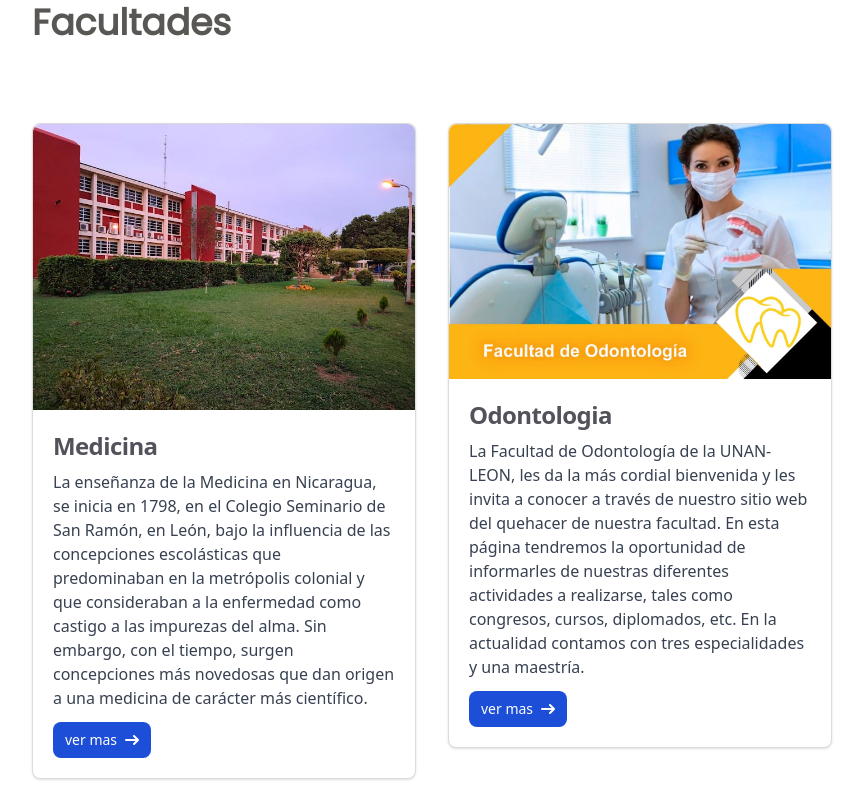
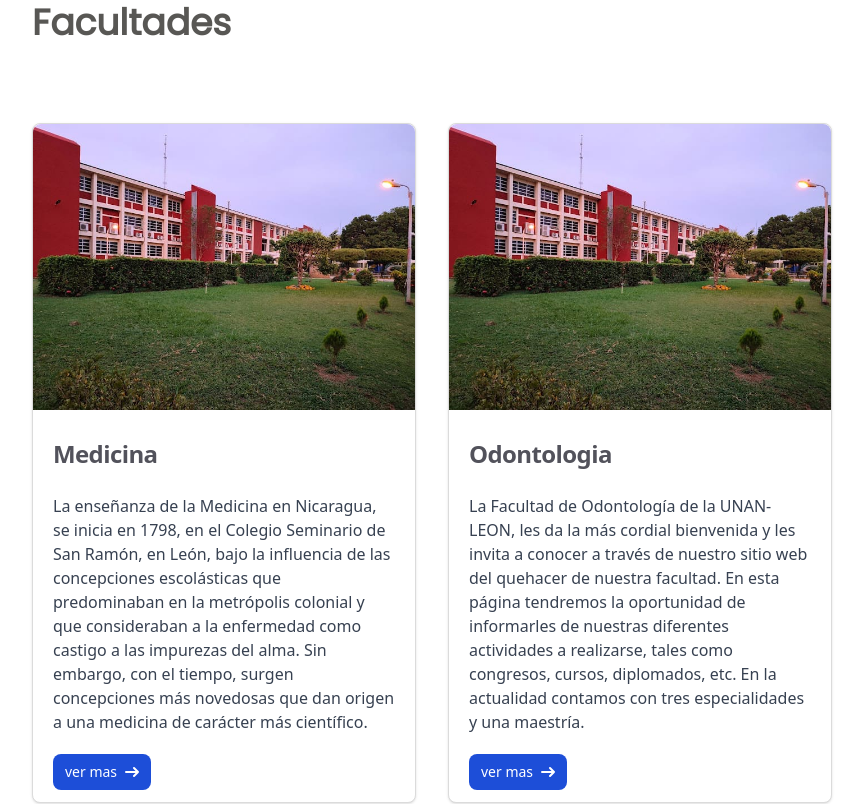
Before and after one commit to Bricret/repositorio-UNAN-Leon, a React (Vite) app: page / in a window 1280 px wide. Shown: the part 1060-1864 px from the top of the page, without its empty margins (32-895 px from the left). Built offline with nearby package versions, Linux system fonts and the light colour scheme.

Commit message:
mejora de tarjetas

```diff
--- a/src/App.jsx
+++ b/src/App.jsx
@@ -1,6 +1,6 @@
 import { Cards } from "./components/facultades/Cards";
 import { MidSite } from "./components/counter/MidSite";
-import { Footer } from "./components/footer/Footer";
+// import { Footer } from "./components/footer/Footer";
 import { Hero } from "./components/hero/Hero";
 import { Header } from "./components/topper/Header";
 
@@ -17,7 +17,7 @@ export const App = (
 
       <MidSite />
 
-      <Footer />
+      {/* <Footer /> */}
     </>
   )
 }
--- a/src/components/Facultades/Card.jsx
+++ /dev/null
@@ -1,35 +0,0 @@
-import PropTypes from 'prop-types';
-
-
-export const Card = (props) => {
-  return (
-        <>
-            <div className="max-w-sm bg-white rounded-lg shadow  sm:my-6 my-6 border-[1px] border-[#dbdbdb]">
-                <a >
-                <img className="rounded-t-lg" src={props.image} />
-                </a>
-                <div className="p-5">
-                    <a>
-                    <h5 className="mb-2 text-2xl font-bold tracking-tight text-zinc-600 ">{props.title}</h5>
-                    </a>
-                    <p className="mb-3 font-normal text-gray-700 ">{props.description}</p>
-                    <a className="inline-flex items-center px-3 py-2 text-sm font-medium text-center text-white bg-blue-700 rounded-lg hover:bg-blue-800 focus:ring-4 focus:outline-none focus:ring-blue-300 " href='#'>
-                    ver mas
-                    <svg className="w-3.5 h-3.5 ml-2" aria-hidden="true" xmlns="http://www.w3.org/2000/svg" fill="none" viewBox="0 0 14 10">
-                        <path stroke="currentColor" strokeLinecap="round" strokeLinejoin="round" strokeWidth="2" d="M1 5h12m0 0L9 1m4 4L9 9"/>
-                    </svg>
-                    </a>
-                </div>
-            </div>
-        </>
-    )
-
-
-
-}
-
-Card.propTypes = {
-    image : PropTypes.any,
-    title : PropTypes.string,
-    description : PropTypes.string,
-}
--- /dev/null
+++ b/src/components/facultades/Card.jsx
@@ -0,0 +1,39 @@
+import PropTypes from 'prop-types';
+
+
+export const Card = (props) => {
+
+    const { image, description, title, link } = props;
+
+  return (
+        <>
+            <div className=" max-w-sm sm:h-[680px] bg-white rounded-lg shadow my-6 border-[1px] border-[#dbdbdb]">
+                <a className=''>
+                <img className="rounded-t-lg max-h-screen" src={ image } />
+                </a>
+                <div className="p-5 ">
+                    <a>
+                    <h5 className="mb-2 py-2 text-2xl font-bold tracking-tight text-zinc-600 ">{ title }</h5>
+                    </a>
+                    <p className="mb-3 font-normal text-gray-700 py-2">{ description }</p>
+                    <a className="inline-flex items-center px-3 py-2 text-sm font-medium text-center text-white bg-blue-700 rounded-lg hover:bg-blue-800 focus:ring-4 focus:outline-none focus:ring-blue-300 " href={ link }>
+                    ver mas
+                    <svg className="w-3.5 h-3.5 ml-2" aria-hidden="true" xmlns="http://www.w3.org/2000/svg" fill="none" viewBox="0 0 14 10">
+                        <path stroke="currentColor" strokeLinecap="round" strokeLinejoin="round" strokeWidth="2" d="M1 5h12m0 0L9 1m4 4L9 9"/>
+                    </svg>
+                    </a>
+                </div>
+            </div>
+        </>
+    )
+
+
+
+}
+
+Card.propTypes = {
+    image : PropTypes.any,
+    title : PropTypes.string,
+    description : PropTypes.string,
+    link : PropTypes.string,
+}
--- a/src/components/Facultades/Cards.jsx
+++ b/src/components/facultades/Cards.jsx
@@ -5,7 +5,7 @@ import info from "./datos"
 export const Cards = () => {
   return (
         <>
-            <div className=" sm:px-16 px-12 sm:py-14 pt-11 pb-9 sm:text-4xl text-3xl font-extrabold font-poppins text-[#2E2D29CC]">
+            <div className=" sm:px-16  sm:py-14 pt-11 pb-9 sm:text-4xl text-3xl font-extrabold font-poppins text-[#2E2D29CC]">
                 <p>Facultades</p>
             </div>
 
@@ -13,7 +13,7 @@ export const Cards = () => {
 
             {
                 info.map((item, index) => (
-                    <Card key={index} title={item.title} description={item.description} image={item.image} />
+                    <Card key={index} title={item.title} description={item.description} image={item.image}  link={ item.link }/>
                 ))
             }
 
--- a/src/components/Facultades/datos.js
+++ b/src/components/facultades/datos.js
@@ -1,7 +1,5 @@
 import medicina from '../../assets/img/Medicina.jpg';
-import odontologia from '../../assets/img/Odontologia.jpg';
 import CT from '../../assets/img/CT.jpg';
-import empresarial from '../../assets/img/Empresarial.jpg';
 import quimica from '../../assets/img/quimica.jpg';
 import Juridicas from '../../assets/img/quimica.jpg';
 
@@ -11,37 +9,44 @@ const info = [
     {
         title: 'Medicina',
         description: 'La enseñanza de la Medicina en Nicaragua, se inicia en 1798, en el Colegio Seminario de San Ramón, en León, bajo la influencia de las concepciones escolásticas que predominaban en la metrópolis colonial y que consideraban a la enfermedad como castigo a las impurezas del  alma. Sin embargo, con el tiempo, surgen concepciones más novedosas que dan origen a una medicina de carácter más científico.',
-        image: medicina
+        image: medicina,
+        link: 'https://www.unanleon.edu.ni/fac/cm2/index.html',
     },
 
     {
         title: 'Odontologia',
         description: 'La Facultad de Odontología de la UNAN-LEON, les da la más cordial bienvenida y les invita a conocer a través de nuestro sitio web del quehacer de nuestra facultad. En esta página tendremos la oportunidad de informarles de nuestras diferentes actividades a realizarse, tales como congresos, cursos, diplomados, etc. En la actualidad contamos con tres especialidades y una maestría.',
-        image: odontologia
+        image: medicina,
+        link: 'https://odontologia.unanleon.edu.ni/',
+
     },
 
     {
         title: 'Ciencias y tecnologias',
         description: 'La ciencia y la tecnología se diferencian en su objetivo final: la primera busca comprender el universo y su funcionamiento, mientras que la segunda no describe el mundo, sino que lo modifica para adaptarlo a las necesidades humanas.',
-        image: CT
+        image: CT,
+        link: 'https://www.unanleon.edu.ni/fac/cm2/index.html',
     },
 
     {
         title: 'Ciencias Economicas y Empresariales',
         description: 'Somos una institución autónoma y democrática con visión centroamericanista, donde se forman profesionales con alto liderazgo, capacidades de gestión, aptitudes competentes y sobre todo un alto sentido humanista, capaz de establecer buenas relaciones interpersonales, basadas en una educación integral con altos valores éticos y morales que puedan contribuir a la prevención y solución de problemas socioeconómicos y medio ambientales.',
-        image: empresarial
+        image: quimica,
+        link: 'https://www.unanleon.edu.ni/fac/cee/index.html',
     },
 
     {
         title: 'Ciencias Químicas',
         description: 'Con más de 100 años de trayectoria en la formación de profesionales vinculados con la química y Farmacia, la Facultad de Ciencias Químicas de la Universidad Nacional Autónoma de Nicaragua resulta un referente en Nicaragua dentro de esta área del conocimiento',
-        image: quimica
+        image: quimica,
+        link: 'https://www.unanleon.edu.ni/fac/cq/index.html',
     },
 
     {
         title: 'Ciencias Jurídicas y Sociales',
         description: 'La Bicentenaria Universidad Nacional Autónoma de Nicaragua, León (UNAN- León) cuenta con su ya hoy también bicentenaria Facultad de Ciencias Jurídicas y Sociales, la cual desde el año 1816 sirve la Carrera de Derecho. Por este motivo una reseña histórica de esta carrera es y debe de ser una reseña de la historia de la Universidad misma.',
-        image: Juridicas
+        image: Juridicas,
+        link: 'https://www.unanleon.edu.ni/fac/cj/index.html',
     },
 ]
 
```
